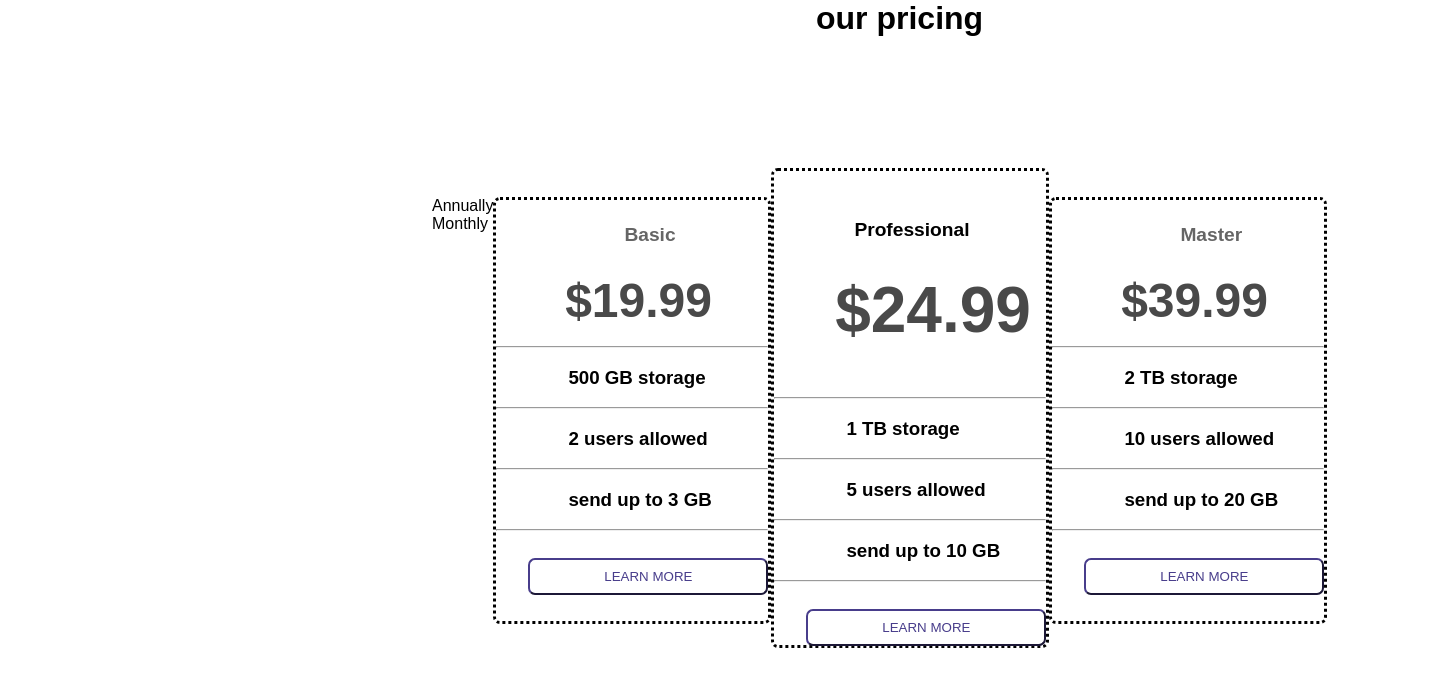
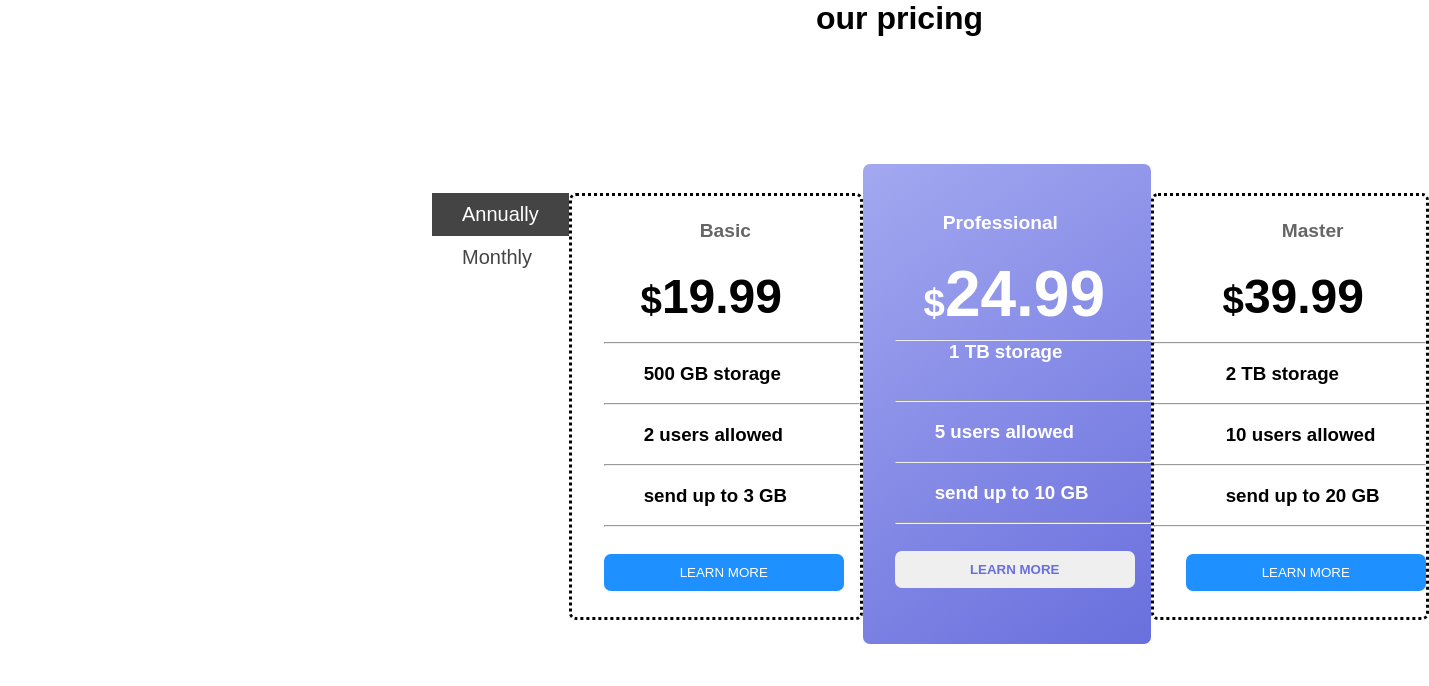
Before and after one commit to SHADARE/my-project, a plain HTML site: page index.html in a window 1280 px wide. Shown: the whole page, 1429 px wide, since content can reach past the window. Drawn offline with Linux system fonts and the light colour scheme.

Commit message:
recent commit

```diff
--- a/index.html
+++ b/index.html
@@ -9,47 +9,52 @@
 </head>
 <body>
     <h1 class="pricing">our pricing</h1>
+    <div class="JJJA">
+        <h2 class="anual">Anually</h2>
+        <h2>Monthly</h2>
+       </div>
+
 
 
 <div class="main">
 
-    <div class="price-toggler">
-        <span class="Annually active ">Annually</span>
-        <span class="Monthly">Monthly</span>
+ <div class="price-toggler">
+        <span class="annually active" onClick="onChange()">Annually</span>
+        <span class="monthly">Monthly</span>
     </div>
     <div class="first-container">
 
         <h2 class="basic">Basic</h2>
-        <h1 class="dollar">$19.99</h1><br>
-        <hr>
+        <h1 class="dollar"><span class="sin">$</span>19.99</h1><br>
+        <hr class="ju">
         <h3 id="storage">500 GB storage</h3><br>
-        <hr>
+        <hr class="de">
         <h3 id="allowed">2 users allowed</h3><br>
-        <hr>
+        <hr class="lp">
         <h3 id="up-to">send up to 3 GB</h3><br>
-        <hr>
+        <hr class="mw">
         <button id="learn-more-button">LEARN MORE</button>
 
     </div>
 
     <div class="first-containers">
         <h2 class="basics">Professional</h2>
-        <h1 class="dollars">$24.99</h1><br>
-        <hr>
-        <h3 id="storage">1 TB storage</h3><br>
-        <hr>
+        <h1 class="dollars"><span>$</span>24.99</h1><br>
+        <hr class="lo">
+        <h3 id="storages">1 TB storage</h3><br>
+        <hr class="la">
         <h3 id="allowed">5 users allowed</h3><br>
-        <hr>
+        <hr class="kk">
         <h3 id="up-to">send up to 10 GB</h3><br>
-        <hr>
-        <button id="learn-more-button">LEARN MORE</button>
+        <hr class="uni">
+        <button id="learn-more-buttong">LEARN MORE</button>
 
     </div>
 
 
     <div class="first-container">
         <h2 class="basic">Master</h2>
-        <h1 class="dollar">$39.99</h1><br>
+        <h1 class="dollar"><span>$</span>39.99</h1><br>
         <hr id="lines">
         <h3 id="storage">2 TB storage</h3><br>
         <hr>
@@ -64,6 +69,37 @@
 </div>
 
 <SCript>
+    let monthly = document.querySelector('.price-toggler .monthly');
+    let anually = document.querySelector('.price-toggler .annually');
+    let monthlyAmount = document.querySelectorAll('.first-container .basic .dollar');
+    let anuallyAmount = document.querySelectorAll('.first-container .basics .dollars');
+
+    // annually.onclick = () =>{
+    //     anually.classList.add('active');
+    //     monthly.classList.remove('active');
+
+    //     monthlyAmount.forEach(mo =>{ mo.style.display = 'none' });
+    //     anuallyAmount.forEach(an =>{ mo.style.display = 'block' });
+    // }
+        function onChange = () => {
+          monthly.onchange =
+        anually.change.add(`
+        <div class="first-container">
+
+       <h2 class="basic">Basic</h2>
+       <h1 class="dollar"><span class="sin">$</span>199.99</h1><br>
+       <hr>
+       <h3 id="storage">500 GB storage</h3><br>
+       <hr>
+       <h3 id="allowed">2 users allowed</h3><br>
+       <hr class="lp">
+       <h3 id="up-to">send up to 3 GB</h3><br>
+       <hr>
+       <button id="learn-more-button">LEARN MORE</button>
+   </div>
+        `)
+}
+
 
 </SCript>
 
--- a/style.css
+++ b/style.css
@@ -4,14 +4,18 @@
     font-family: 'poppins', sans-serif;
     box-sizing: border-box;
 }
+body{
+    background-image: -o-linear-gradient();
+}
 
 .pricing{
     justify-content: center;
     margin-left: 51rem;
+    /* margin-top: 10rem; */
 }
 .main{
     display: flex;
-    margin-top: 10rem;
+    margin-top: 15rem;
     margin-left: 27rem;
 
 }
@@ -24,7 +28,7 @@
     /* display: flex; */
 }
 .first-container:hover{
-    background: cornflowerblue;
+    /* background: cornflowerblue; */
 }
 .basic{
     font-size: 1.2rem;
@@ -37,7 +41,7 @@
     font-size: 3rem;
     margin-left: 4.3rem;
     font-weight: 4rem;
-    opacity: 0.71;
+    /* opacity: 0.71; */
 }
 #storage{
     margin-left: 4.5rem;
@@ -56,11 +60,14 @@
     height: 2.3rem;
     margin-left: 2rem;
     margin-top: 1.7rem;
-    color: darkslateblue;
-    border-color: darkslateblue;
+    /* color: darkslateblue; */
+    /* border-color: darkslateblue; */
     border-radius: 7px;
-    background: white;
+    background: dodgerblue;
     cursor: pointer;
+    color: #fff;
+    /* border-style: hidden; */
+    border-style: hidden;
 
 }
 #learn-more-button:hover{
@@ -96,29 +103,102 @@
     height: 30rem;
     width: 20rem;
     border-radius: 7px;
-    border-style: dotted;
+    border-style: hidden;
     border-color: black;
     margin-top: -1.8rem;
+    /* background-color: rgb(84, 162, 241); */
+    color: #fff;
+    background: linear-gradient(145deg, hsl(236, 72%, 79%), hsl(237, 63%, 64%));
 
+}
+.lo{
+    margin-top: -1.4rem;
+    /* padding: 10px 10px; */
+    width: 16rem;
+    margin-left: 2rem;
+
+}
+.la{
+    margin-top: 1.2rem;
+    margin-left: 2rem;
+    width: 16rem;
+}
+.lp{
+    margin-left: 2rem;
+    width: 16rem;
+
+}
+.kk{
+    margin-left: 2rem;
+    width: 16rem;
+
+}
+.ju{
+    margin-left: 2rem;
+    width: 16rem;
+
+}
+.de{
+    margin-left: 2rem;
+    width: 16rem;
+}
+.mw{
+    margin-left: 2rem;
+    width: 16rem;
 }
 .dollars{
     font-size: 4rem;
     margin-left: 3.8rem;
     font-weight: 4rem;
-    opacity: 0.71;
-    margin-top: 2rem;
-    margin-bottom: 2rem;
+    /* opacity: 0.71; */
+    margin-top: 1.4rem;
+    margin-bottom: 0.8rem;
 }
-.main .price-toggler{
-    /* margin-top: 20px; */
-    display: inline-block;
-    /* padding: 5px; */
-    /* border: 2px solid #000; */
-    background: #fff;
-}.
+
 .main .price-toggler span{
     padding: 10px 30px;
     color: #444;
     font-size: 20px;
 }
-.main .price-toggler span
+.main .price-toggler span{
+    padding: 10px 30px;
+    color: #444;
+    font-size: 20px;
+    display: inline-block;
+}
+.main .price-toggler span.active{
+    background: #444;
+    color: #fff;
+}
+#storages{
+    margin-left: 5.4rem;
+    /* margin-top: -1rem; */
+    /* margin-bottom: 1rem; */
+    justify-content: center;
+
+}
+span{
+    font-size: 2.4rem;
+}
+.JJJA{
+    display: flex;
+    margin-top: -7rem;
+    margin-left: 10rem;
+    /* justify-content: center; */
+}
+#learn-more-buttong{
+    width: 15rem;
+    height: 2.3rem;
+    margin-left: 2rem;
+    margin-top: 1.7rem;
+    border-radius: 7px;
+    color: hsl(237, 63%, 64%);
+    border-style: hidden;
+    font-weight: 700;
+
+}
+.uni{
+    margin-left: 2rem;
+    width: 16rem;
+
+}
```
Also changed, not shown: bg-bottom.svg (added), images/bg-bottom.svg (added), images/bg-top.svg (added), images/favicon-32x32.png (added).
